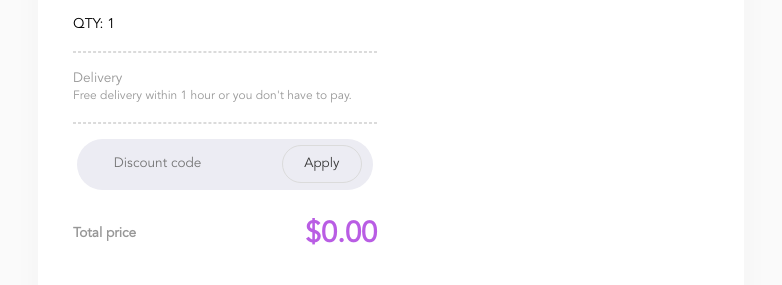
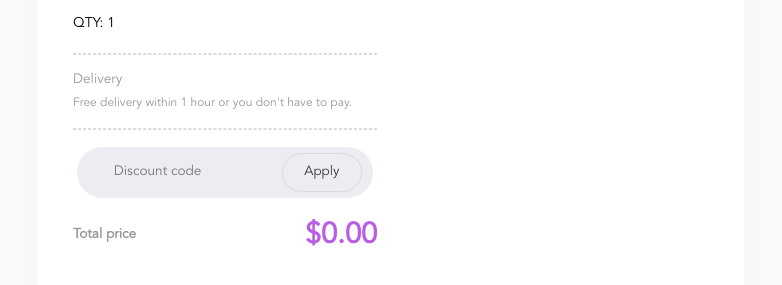
Before and after one commit to Markuss95/Pizza-a-Tron, a Gatsby site: page /checkout in a window 1280 px wide. Shown: the part 323-608 px from the top of the page, without its empty margins (249-1031 px from the left). Built offline with nearby package versions, Linux system fonts and the light colour scheme; Gatsby itself is replaced by a stand-in of ours.

Commit message:
Small css fixes

```diff
--- a/src/components/OrderModal.tsx
+++ b/src/components/OrderModal.tsx
@@ -109,8 +109,10 @@ const Wrapper = styled.div`
   .basic-text {
     margin-top: -1rem;
     text-transform: capitalize;
+    line-height: 1.8rem;
   }
   .delivery {
+    margin-bottom: 0.5rem;
     color: #979797;
     font-size: 0.85rem;
   }
@@ -125,7 +127,7 @@ const Wrapper = styled.div`
     border-radius: 5rem;
     background-color: #ececf3;
     margin-bottom: 1rem;
-    margin-top: 1rem;
+    margin-top: 1.5rem;
     input {
       height: 2rem;
       margin-left: 2.3rem;
```
